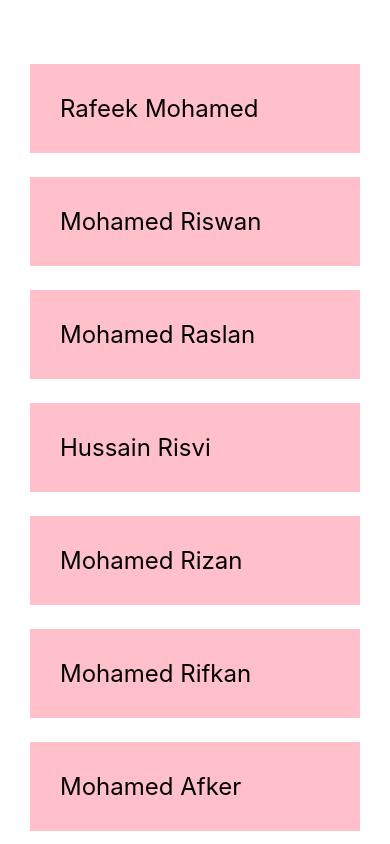
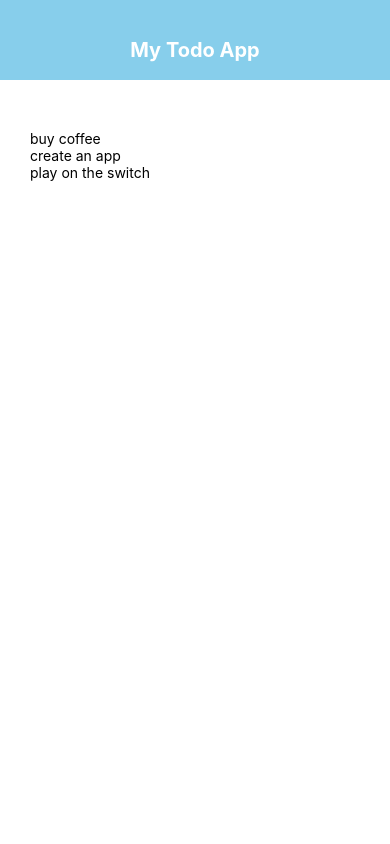
Before and after one commit to rifkan-py/react-native-crud, a React Native app: screen / in a window 390 px wide. Built offline with nearby package versions, Linux system fonts and the light colour scheme.

Commit message:
implement header componet

```diff
--- a/App.js
+++ b/App.js
@@ -1,44 +1,26 @@
-import {useState} from 'react'
-import { StatusBar } from 'expo-status-bar';
-import { StyleSheet, Text, View, FlatList, TouchableOpacity } from 'react-native';
+import { useState } from "react";
+import { FlatList, StyleSheet, Text, View } from "react-native";
+import Header from "./components/Header";
 
 export default function App() {
-  const [people, setPeople] = useState([
-    { name: "Rafeek Mohamed", id: "1" },
-    { name: "Mohamed Riswan", id: "2" },
-    { name: "Mohamed Raslan", id: "3" },
-    { name: "Hussain Risvi", id: "4" },
-    { name: "Mohamed Rizan", id: "5" },
-    { name: "Mohamed Rifkan", id: "6" },
-    { name: "Mohamed Afker", id: "7" },
-  ])
-
-  const pressHandler = (id)  => {
-    setPeople(prev => {
-      return prev.filter(person => person.id !== id)
-    })
-  }
+  const [todoList, setTodoList] = useState([
+    { text: "buy coffee", key: "1" },
+    { text: "create an app", key: "2" },
+    { text: "play on the switch", key: "3" },
+  ]);
 
   return (
     <View style={styles.container}>
-      <FlatList
-        //numColumns={2}
-        data={people}
-        keyExtractor={(item) => item.id}
-        renderItem={({item}) => (
-          <TouchableOpacity onPress={() => pressHandler(item.id)}>
-            <Text style={styles.item}>{item.name}</Text>
-          </TouchableOpacity>
-        )}
-      />
-
-      {/* <ScrollView>
-        {people.map(person => (
-          <View key={person.key}>
-            <Text style={styles.item}>{person.name}</Text>
-          </View>
-        ))}
-      </ScrollView> */}
+      <Header />
+      <View style={styles.content}>
+        {/* todo form */}
+        <View style={styles.list}>
+          <FlatList
+            data={todoList}
+            renderItem={({ item }) => <Text>{item.text}</Text>}
+          />
+        </View>
+      </View>
     </View>
   );
 }
@@ -46,18 +28,12 @@
 const styles = StyleSheet.create({
   container: {
     flex: 1,
-    backgroundColor: '#fff',
-    paddingTop: 40,
-    paddingHorizontal: 20,
-    // alignItems: 'center',
-    // justifyContent: 'center',
+    backgroundColor: "#fff",
   },
-  item: {
-    marginTop: 24,
+  content: {
     padding: 30,
-    backgroundColor: "pink",
-    fontSize: 24,
-    marginHorizontal: 10.,
-    marginTop: 24,
-  }
+  },
+  list: {
+    marginTop: 20,
+  },
 });
--- /dev/null
+++ b/components/Header.jsx
@@ -0,0 +1,25 @@
+import { View, StyleSheet, Text } from "react-native";
+
+const Header = () => {
+  return (
+    <View style={styles.header}>
+      <Text style={styles.title}>My Todo App</Text>
+    </View>
+  );
+};
+
+const styles = StyleSheet.create({
+  header: {
+    height: 80,
+    paddingTop: 38,
+    backgroundColor: "skyblue",
+  },
+  title: {
+    textAlign: "center",
+    fontSize: 20,
+    fontWeight: "bold",
+    color: "white",
+  },
+});
+
+export default Header;
```
